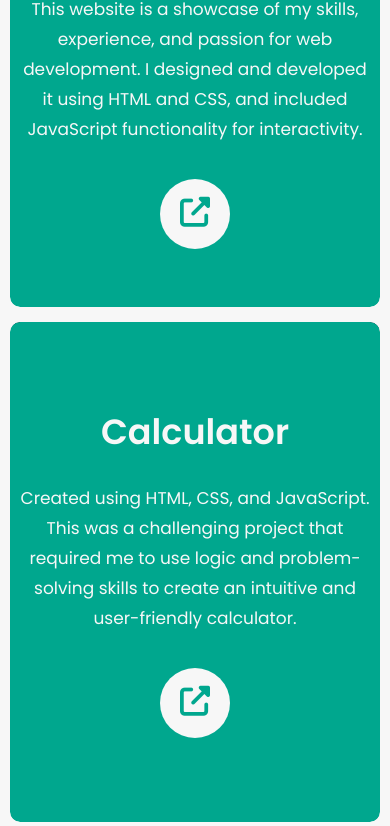
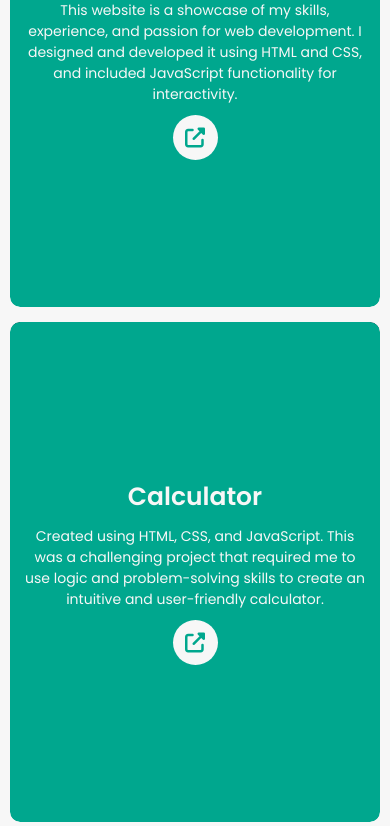
Before and after one commit to amankanz/personal-portfolio, a plain HTML site: page index.html in a window 390 px wide. Shown: the part 5758-6584 px from the top of the page. Drawn offline with nearby package versions, Linux system fonts and the light colour scheme.

Commit message:
personal portfolio

```diff
--- a/css/style.css
+++ b/css/style.css
@@ -749,58 +749,6 @@ main {
 }
 
 /*== Mobile View ==*/
-@media(max-width: 1160px) {
-  #portfolio {
-    padding: 50px 40px;
-  }
-  #portfolio .port_row {
-    grid-template-columns: repeat(2, 1fr);
-    gap: 25px;
-  }
-  #portfolio .port_row .port_item .port_info h4 {
-    font-size: 30px;
-    font-weight: 600;
-  }
-  #portfolio .port_row .port_item .port_info h4 + p {
-    font-size: 17px;
-    margin-top: 15px;
-    line-height: 30px;
-  }
-  #portfolio .port_row .port_item .port_info a {
-    margin-top: 25px;
-    font-size: 25px;
-    width: 60px;
-    height: 60px;
-    line-height: 62px;
-  }
-}
-
-@media(max-width: 860px) {
-  #portfolio {
-    padding: 50px 40px;
-  }
-  #portfolio .port_row {
-    grid-template-columns: repeat(2, 1fr);
-    gap: 25px;
-  }
-  #portfolio .port_row .port_item .port_info h4 {
-    font-size: 30px;
-    font-weight: 600;
-  }
-  #portfolio .port_row .port_item .port_info h4 + p {
-    font-size: 17px;
-    margin-top: 15px;
-    line-height: 30px;
-  }
-  #portfolio .port_row .port_item .port_info a {
-    margin-top: 25px;
-    font-size: 25px;
-    width: 60px;
-    height: 60px;
-    line-height: 62px;
-  }
-}
-
 @media(max-width: 650px) {
   #portfolio {
     padding: 50px 10px;
@@ -811,63 +759,20 @@ main {
   }
 }
 
-@media(max-width: 540px) {
+@media(max-width: 880px) {
+  #portfolio .port_row {
+    grid-template-columns: repeat(2, 1fr);
+    gap: 15px;
+  }
+}
+
+@media(max-width: 550px) {
   #portfolio .port_row {
     grid-template-columns: repeat(1, 1fr);
     gap: 15px;
   }
 }
 
-@media(max-width: 520px) {
-  #portfolio .port_row .port_item .port_info h4 {
-    font-size: 20px;
-    font-weight: 600;
-  }
-  #portfolio .port_row .port_item .port_info h4 + p {
-    font-size: 14px;
-  }
-}
-
-@media(max-width: 510px) {
-  #portfolio .port_row .port_item .port_info {
-    padding: 0 10px;
-    gap: 5px;
-    border-radius: 10px;
-  }
-}
-
-@media(max-width: 490px) {
-  #portfolio .port_row .port_item .port_info h4 {
-    font-size: 35px;
-    font-weight: 600;
-  }
-  #portfolio .port_row .port_item .port_info h4 + p {
-    font-size: 17px;
-    margin-top: 20px;
-    line-height: 30px;
-  }
-  #portfolio .port_row .port_item .port_info a {
-    margin-top: 30px;
-    font-size: 30px;
-    width: 70px;
-    height: 70px;
-    line-height: 68px;
-  }
-  #portfolio .port_row {
-    grid-template-columns: repeat(1, 1fr);
-    gap: 15px;
-  }
-}
-
-@media(max-width: 350px) {
-  #portfolio .port_row .port_item .port_info h4 {
-    font-size: 25px;
-    font-weight: 600;
-  }
-  #portfolio .port_row .port_item .port_info h4 + p {
-    font-size: 14px;
-  }
-}
 /*== END of Portfolio section ==*/
 
 /*<------------------------------------------------------------------->*/
```
